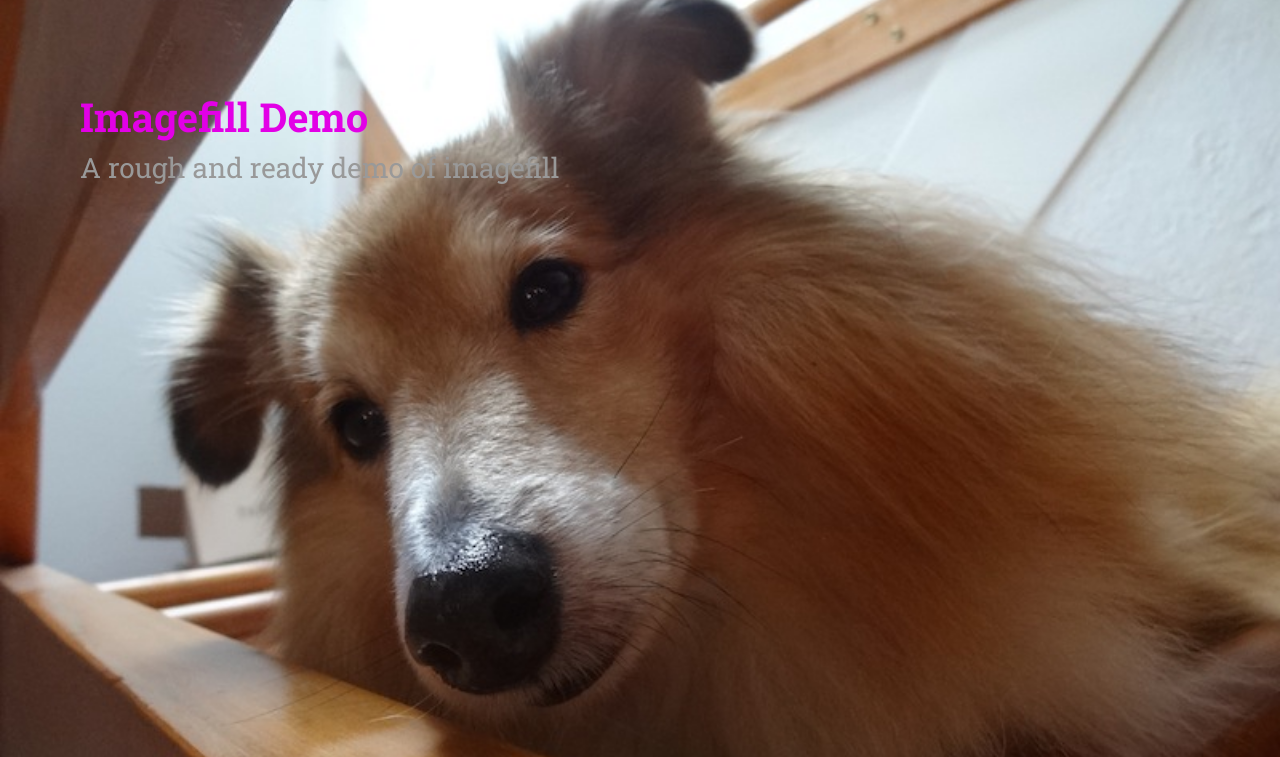
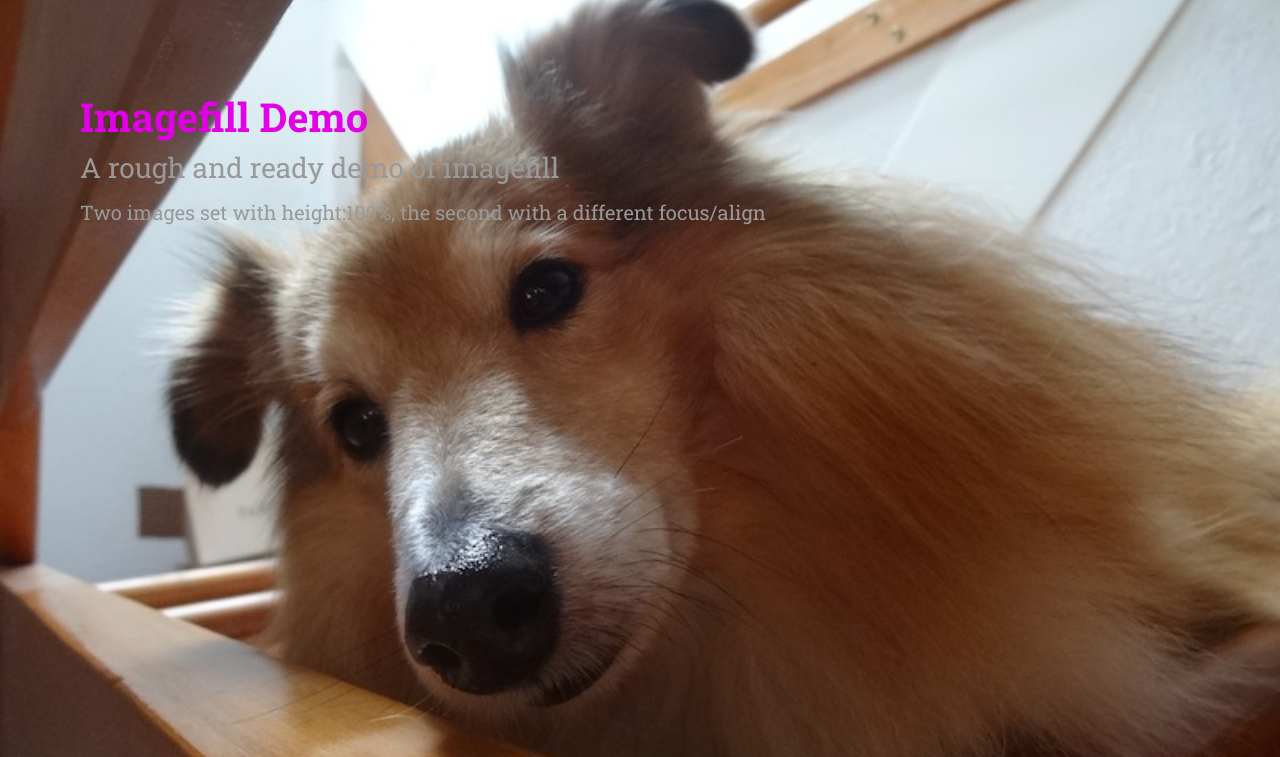
Before and after one commit to davesmiths/imagefill, a plain HTML site: page demo/fullscreen.html in a window 1280 px wide. Shown: the top 757 px of the page. Drawn offline with nearby package versions, Linux system fonts and the light colour scheme.

Commit message:
Added link to second demo of 100% height

```diff
--- a/demo/fullscreen.html
+++ b/demo/fullscreen.html
@@ -18,7 +18,7 @@
             body {margin:0px;padding:0;font-size:20px;line-height:1.5;color:#999;font-family:"Roboto Slab", serif;height:100%;}
 
             h1, h2, h3 {font-family:"Roboto Slab", serif;font-weight:700;margin-bottom:10px;color:#e200e6;}
-            h1 {font-size:2em;margin-bottom:20px;position:absolute;top:60px;left:80px;right:80px;z-index:10;}
+            h1 {font-size:2em;margin-bottom:8px;}
             h1 small {font-size:0.7em;display:block;font-weight:normal;color:#999;}
             h2 {font-size:1.5em;}
             h2 small {font-size:0.8em;display:block;font-weight:normal;color:#999;}
@@ -26,15 +26,17 @@
             h3 small {font-size:0.9em;display:block;font-weight:normal;color:#999;}
             p {margin-top:0;margin-bottom:30px;}
 
-
+            .position {position:absolute;top:60px;left:80px;right:80px;z-index:10;}
 
 
         </style>
     </head>
     <body>
 
-
+<div class="position">
 <h1>Imagefill Demo <small>A rough and ready demo of imagefill</small></h1>
+<p>Two images set with height:100%, the second with a different focus/align</p>
+</div>
 <img src="images/tobydog.jpg" alt="" class="imagefill" data-imagefill-align="33.5/50" width="800" height="546" style="height:100%;" />
 <img src="images/tobydog.jpg" alt="" class="imagefill" data-imagefill-align="100/100" width="800" height="546" style="height:100%;" />
 
```
Also changed, not shown: demo/index.html (+3 -2 lines).
